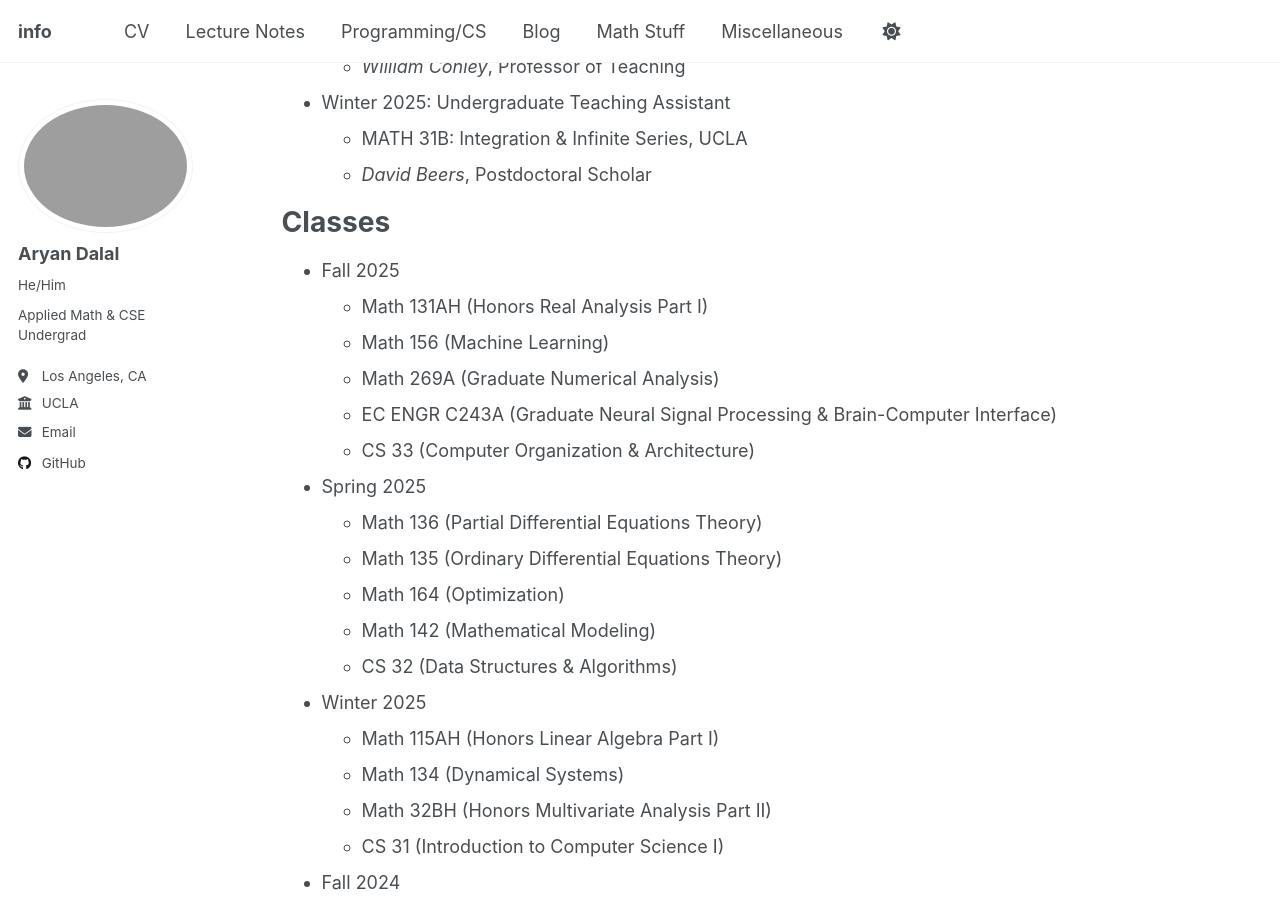
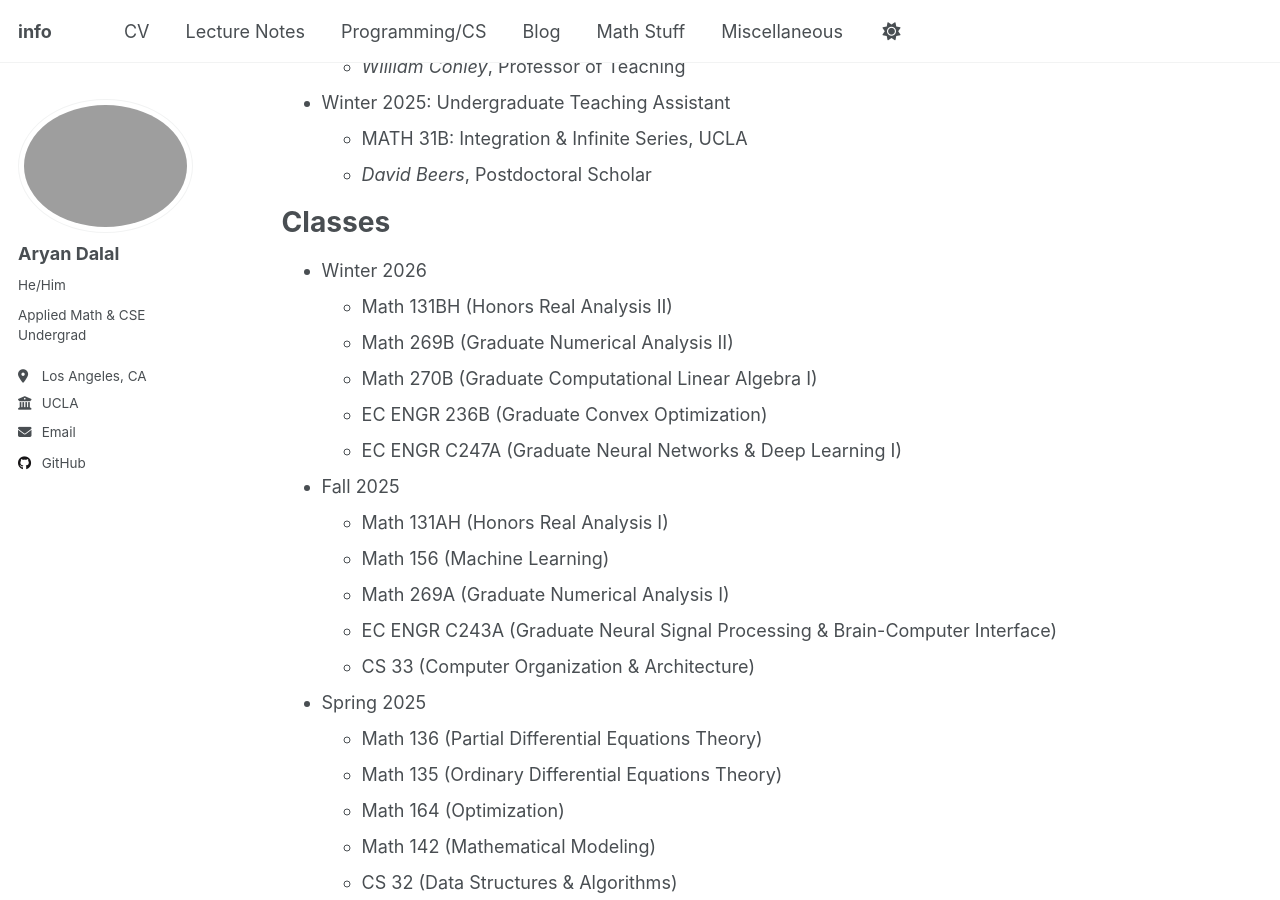
Before and after one commit to DalalAryan/DalalAryan.github.io, a Jekyll site: the page built from _pages/cv.md, in a window 1280 px wide and 900 px high, scrolled down 433 px. Built offline with Jekyll 4.4.1, drawn with Linux system fonts in a browser that asks for light colours; a script that is not in the unit is left out.

Commit message:
Update course listings for upcoming semesters

```diff
--- a/_pages/cv.md
+++ b/_pages/cv.md
@@ -29,10 +29,17 @@ Teaching
 
 Classes
 ======
+* Winter 2026
+  * Math 131BH (Honors Real Analysis II)
+  * Math 269B (Graduate Numerical Analysis II)
+  * Math 270B (Graduate Computational Linear Algebra I)
+  * EC ENGR 236B (Graduate Convex Optimization)
+  * EC ENGR C247A (Graduate Neural Networks & Deep Learning I)
+
 * Fall 2025
-  * Math 131AH (Honors Real Analysis Part I)
+  * Math 131AH (Honors Real Analysis I)
   * Math 156 (Machine Learning)
-  * Math 269A (Graduate Numerical Analysis)
+  * Math 269A (Graduate Numerical Analysis I)
   * EC ENGR C243A (Graduate Neural Signal Processing & Brain-Computer Interface)
   * CS 33 (Computer Organization & Architecture)
 
```
